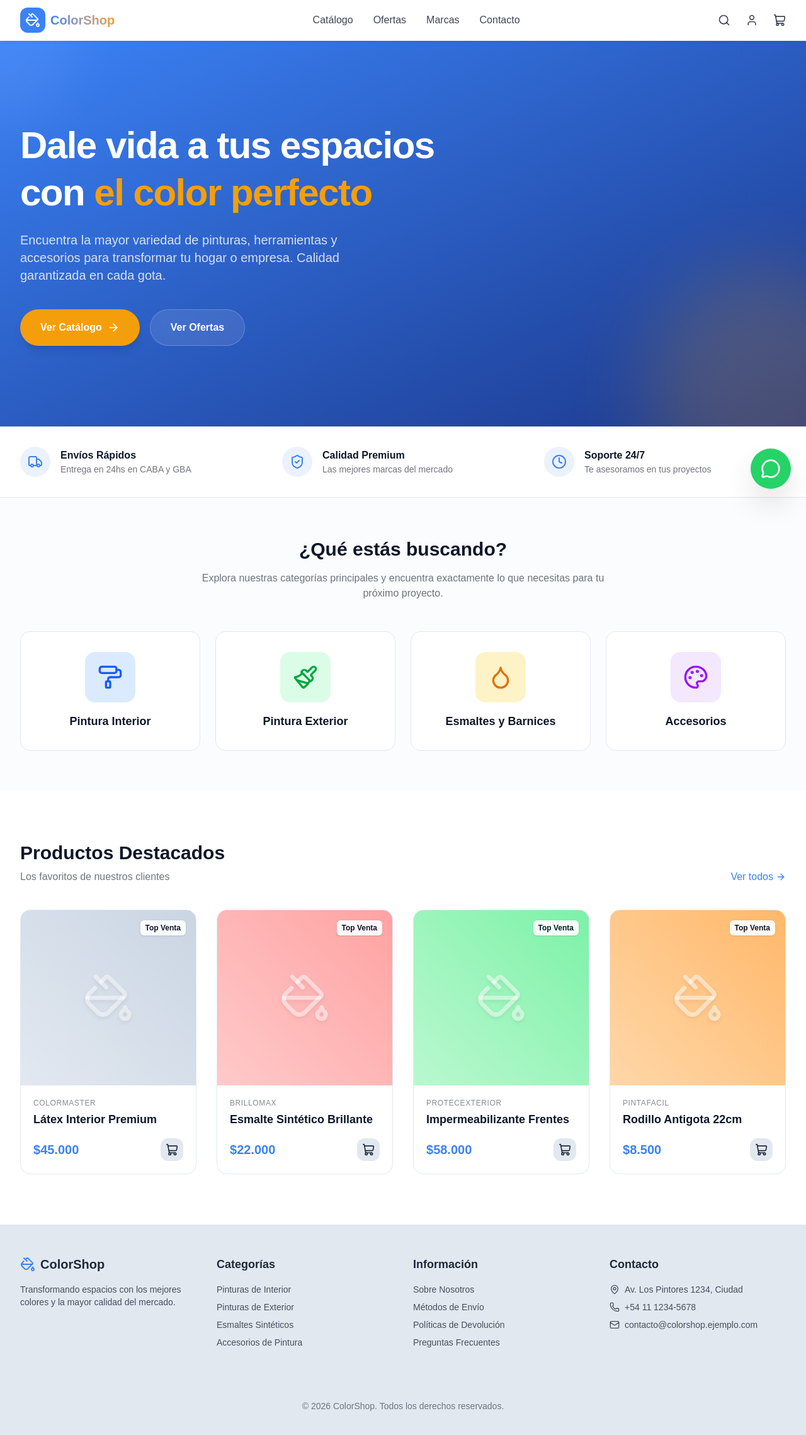
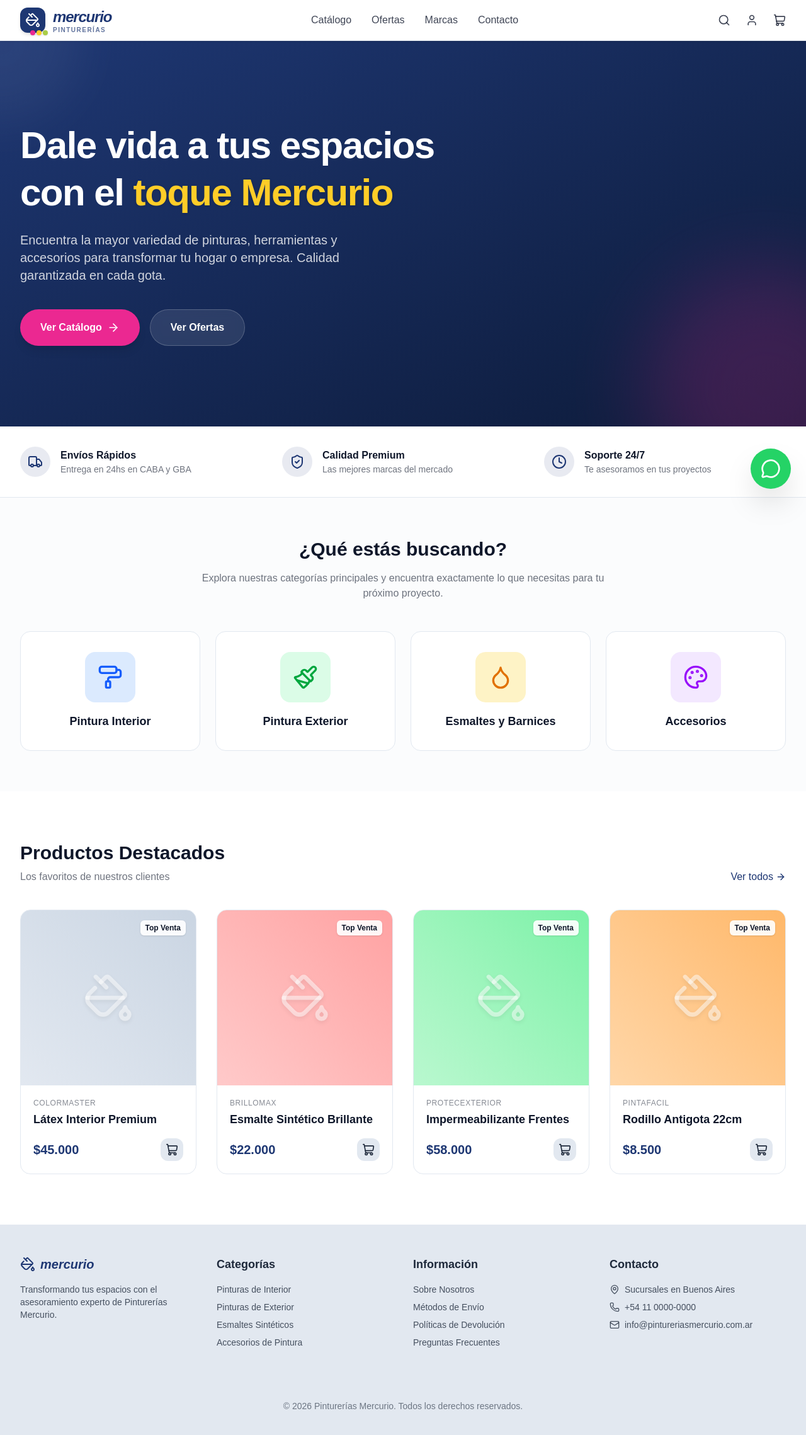
Before and after one commit to Nrlsb/ecommerce, a Next.js app: page / in a window 1280 px wide. Shown: the top 2278 px of the page at 63% size. Built offline with nearby package versions, Linux system fonts and the light colour scheme; no server answers.

Commit message:
Actualizacion 1.0.07

```diff
--- a/src/app/globals.css
+++ b/src/app/globals.css
@@ -4,16 +4,21 @@
   --background: #ffffff;
   --foreground: #0f172a;
 
-  --primary: #3b82f6;
-  /* Blue */
+  --primary: #1E3773;
+  /* Azul Mercurio */
   --primary-foreground: #ffffff;
 
   --secondary: #e2e8f0;
   --secondary-foreground: #1e293b;
 
-  --accent: #f59e0b;
-  /* Amber/Yellow for paint */
+  --accent: #EB2891;
+  /* Rosa/Magenta Mercurio */
   --accent-foreground: #ffffff;
+
+  /* Colores de la Onda Mercurio */
+  --mercurio-yellow: #FFCD28;
+  --mercurio-green: #AACD46;
+  --mercurio-pink: #EB2891;
 
   --destructive: #ef4444;
   --destructive-foreground: #ffffff;
@@ -32,13 +37,13 @@
     --background: #0f172a;
     --foreground: #f8fafc;
 
-    --primary: #60a5fa;
+    --primary: #3b82f6;
     --primary-foreground: #0f172a;
 
     --secondary: #1e293b;
     --secondary-foreground: #f8fafc;
 
-    --accent: #fbbf24;
+    --accent: #EB2891;
     --accent-foreground: #0f172a;
 
     --destructive: #f87171;
@@ -70,12 +75,15 @@ body {
   --color-secondary-foreground: var(--secondary-foreground);
   --color-accent: var(--accent);
   --color-accent-foreground: var(--accent-foreground);
+  --color-mercurio-yellow: var(--mercurio-yellow);
+  --color-mercurio-green: var(--mercurio-green);
+  --color-mercurio-pink: var(--mercurio-pink);
   --color-destructive: var(--destructive);
   --color-destructive-foreground: var(--destructive-foreground);
   --color-muted: var(--muted);
   --color-muted-foreground: var(--muted-foreground);
   --color-card: var(--card);
-  --color-card-foreground: var(--card-foreground);
+  --color-card-foreground: var(--color-card-foreground);
   --color-border: var(--border);
   --font-sans: var(--font-geist-sans);
   --font-mono: var(--font-geist-mono);
--- a/src/app/page.js
+++ b/src/app/page.js
@@ -28,7 +28,7 @@ export default function Home() {
   return (
     <div className="flex flex-col min-h-screen">
       {/* Hero Section */}
-      <section className="relative bg-gradient-to-br from-primary to-blue-900 text-primary-foreground overflow-hidden">
+      <section className="relative bg-gradient-to-br from-primary to-[#0D1B3A] text-primary-foreground overflow-hidden">
         {/* Decorative circles */}
         <div className="absolute top-0 left-0 w-64 h-64 bg-white opacity-5 rounded-full -translate-x-1/2 -translate-y-1/2 blur-2xl"></div>
         <div className="absolute bottom-0 right-0 w-96 h-96 bg-accent opacity-20 rounded-full translate-x-1/3 translate-y-1/3 blur-3xl"></div>
@@ -41,7 +41,7 @@ export default function Home() {
             className="max-w-2xl"
           >
             <h1 className="text-4xl md:text-6xl font-extrabold tracking-tight mb-6 leading-tight">
-              Dale vida a tus espacios con <span className="text-accent">el color perfecto</span>
+              Dale vida a tus espacios con el <span className="text-mercurio-yellow drop-shadow-sm">toque Mercurio</span>
             </h1>
             <p className="text-lg md:text-xl text-primary-foreground/80 mb-10 max-w-xl">
               Encuentra la mayor variedad de pinturas, herramientas y accesorios para transformar tu hogar o empresa. Calidad garantizada en cada gota.
--- a/src/components/Footer.js
+++ b/src/components/Footer.js
@@ -9,10 +9,10 @@ export default function Footer() {
                     <div className="space-y-4">
                         <Link href="/" className="flex items-center gap-2">
                             <PaintBucket size={24} className="text-primary" />
-                            <span className="text-xl font-bold">ColorShop</span>
+                            <span className="text-xl font-bold text-primary italic">mercurio</span>
                         </Link>
                         <p className="text-sm text-secondary-foreground/80">
-                            Transformando espacios con los mejores colores y la mayor calidad del mercado.
+                            Transformando tus espacios con el asesoramiento experto de Pinturerías Mercurio.
                         </p>
                     </div>
 
@@ -39,15 +39,15 @@ export default function Footer() {
                     <div>
                         <h3 className="font-semibold text-lg mb-4">Contacto</h3>
                         <ul className="space-y-2 text-sm text-secondary-foreground/80">
-                            <li className="flex items-center gap-2"><MapPin size={16} /> Av. Los Pintores 1234, Ciudad</li>
-                            <li className="flex items-center gap-2"><Phone size={16} /> +54 11 1234-5678</li>
-                            <li className="flex items-center gap-2"><Mail size={16} /> contacto@colorshop.ejemplo.com</li>
+                            <li className="flex items-center gap-2"><MapPin size={16} /> Sucursales en Buenos Aires</li>
+                            <li className="flex items-center gap-2"><Phone size={16} /> +54 11 0000-0000</li>
+                            <li className="flex items-center gap-2"><Mail size={16} /> info@pintureriasmercurio.com.ar</li>
                         </ul>
                     </div>
                 </div>
 
                 <div className="border-t border-border mt-12 pt-8 text-center text-sm text-secondary-foreground/60">
-                    <p>&copy; {new Date().getFullYear()} ColorShop. Todos los derechos reservados.</p>
+                    <p>&copy; {new Date().getFullYear()} Pinturerías Mercurio. Todos los derechos reservados.</p>
                 </div>
             </div>
         </footer>
--- a/src/components/Navbar.js
+++ b/src/components/Navbar.js
@@ -17,13 +17,26 @@ export default function Navbar() {
             <div className="max-w-7xl mx-auto px-4 sm:px-6 lg:px-8">
                 <div className="flex justify-between items-center h-16">
                     {/* Logo */}
-                    <Link href="/" className="flex items-center gap-2 group">
-                        <div className="p-2 bg-primary text-primary-foreground rounded-xl group-hover:bg-accent transition-colors">
-                            <PaintBucket size={24} />
+                    <Link href="/" className="flex items-center gap-3 group">
+                        <div className="relative flex flex-col items-center justify-center">
+                            <div className="p-2 bg-primary text-primary-foreground rounded-xl group-hover:bg-primary/90 transition-all shadow-md group-hover:shadow-lg group-hover:-rotate-3">
+                                <PaintBucket size={24} />
+                            </div>
+                            {/* Brand Swoosh decorative element */}
+                            <div className="absolute -bottom-1 -right-1 flex gap-0.5">
+                                <div className="w-2 h-2 rounded-full bg-mercurio-pink shadow-sm"></div>
+                                <div className="w-2 h-2 rounded-full bg-mercurio-yellow shadow-sm"></div>
+                                <div className="w-2 h-2 rounded-full bg-mercurio-green shadow-sm"></div>
+                            </div>
                         </div>
-                        <span className="text-xl font-bold bg-clip-text text-transparent bg-gradient-to-r from-primary to-accent">
-                            ColorShop
-                        </span>
+                        <div className="flex flex-col leading-none">
+                            <span className="text-2xl font-black italic tracking-tighter text-primary">
+                                mercurio
+                            </span>
+                            <span className="text-[10px] font-bold tracking-[0.15em] uppercase text-primary/70">
+                                pinturerías
+                            </span>
+                        </div>
                     </Link>
 
                     {/* Desktop Navigation */}
@@ -61,7 +74,7 @@ export default function Navbar() {
                         <Link href="/carrito" className="text-foreground/80 hover:text-primary transition-colors relative">
                             <ShoppingCart size={20} />
                             {totalItems > 0 && (
-                                <span className="absolute -top-2 -right-2 bg-accent text-accent-foreground text-xs font-bold w-4 h-4 rounded-full flex items-center justify-center">
+                                <span className="absolute -top-2 -right-2 bg-accent text-white text-[10px] font-black w-4 h-4 rounded-full flex items-center justify-center shadow-sm">
                                     {totalItems}
                                 </span>
                             )}
@@ -73,7 +86,7 @@ export default function Navbar() {
                         <Link href="/carrito" className="text-foreground/80 relative">
                             <ShoppingCart size={24} />
                             {totalItems > 0 && (
-                                <span className="absolute -top-2 -right-2 bg-accent text-accent-foreground text-xs font-bold w-4 h-4 rounded-full flex items-center justify-center">
+                                <span className="absolute -top-2 -right-2 bg-accent text-white text-[10px] font-black w-4 h-4 rounded-full flex items-center justify-center shadow-sm">
                                     {totalItems}
                                 </span>
                             )}
```
